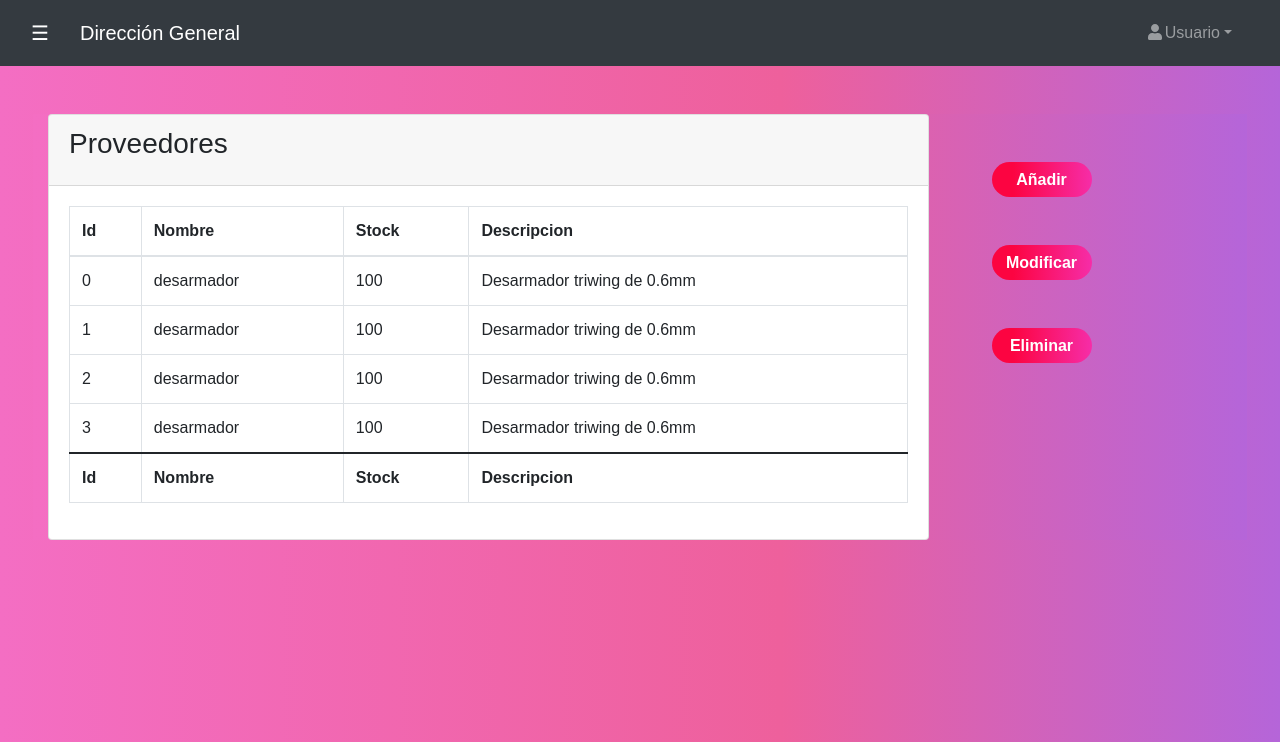
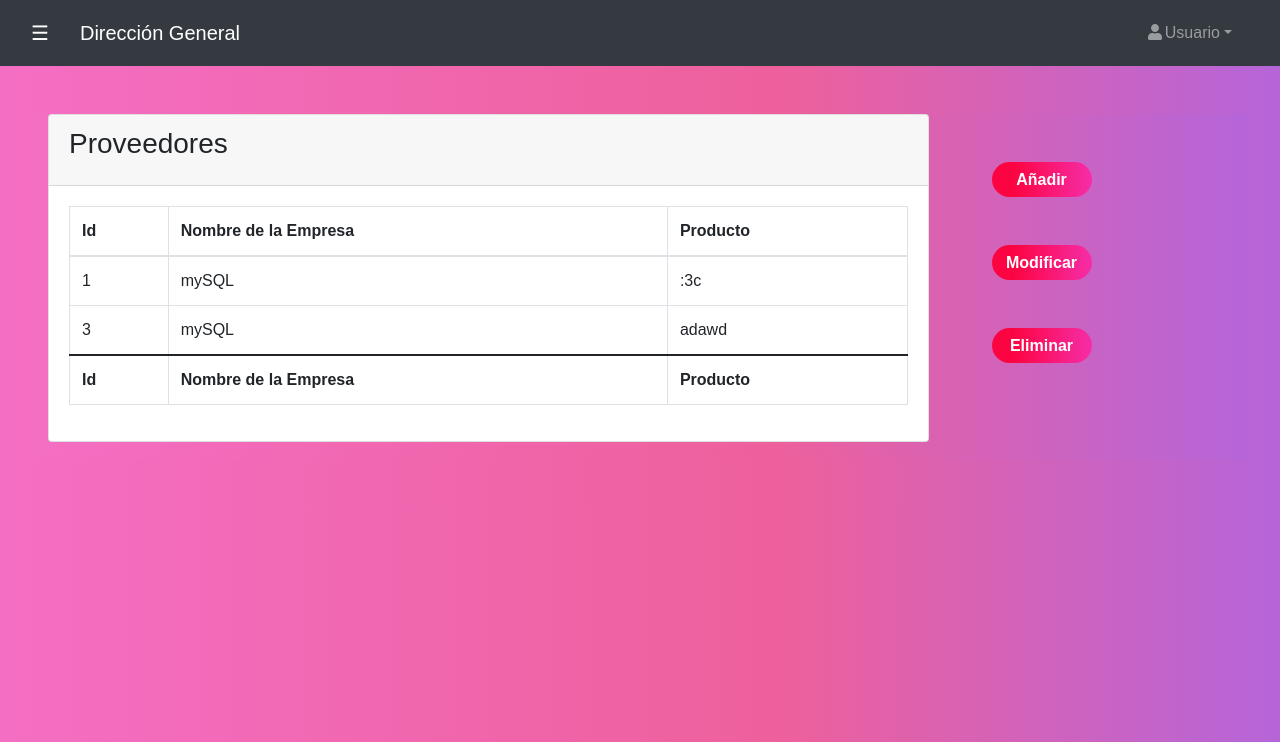
Before and after one commit to JoseCarlosMarRangel/proy-internet-sheyla, a PHP site: page /direccion_proveedores.php in a window 1280 px wide. Shown: the top 742 px of the page. Run offline with PHP 8.4, Linux system fonts and the light colour scheme; data comes from the database, SQL or seed files in the repository; both versions use the stored data as it was after the commit; some libraries are stand-ins or nearby versions.

Commit message:
Se integro direccion provedores con modals, se anexo el script para añadir la tabla la base de datos

```diff
--- a/frontend/direccion_proveedores.php
+++ b/frontend/direccion_proveedores.php
@@ -1,3 +1,58 @@
+<?php
+require "../backend/conexion.php";
+
+function console_log($output, $with_script_tags = true)
+{
+  $js_code = 'console.log(' . json_encode($output, JSON_HEX_TAG) .
+    ');';
+  if ($with_script_tags) {
+    $js_code = '<script>' . $js_code . '</script>';
+  }
+  echo $js_code;
+}
+
+
+
+if (isset($_POST["submit"])){
+  $sql = "INSERT INTO proveedores (Id,Nombre_empresa,Producto)
+        VALUES (DEFAULT,'" . $_POST['name'] . "','" . $_POST['product'] . "')";
+  if (mysqli_query($conexion, $sql)) {
+    //echo "New event added successfully";
+  } else {
+    //echo "Error: " . $sql . "<br>" . $conn->error;
+  }
+}
+
+
+
+if (isset($_POST["mod"])){
+  $id = $_POST['id'];
+  $nombre = $_POST['name'];
+  $product = $_POST['product'];
+  $sql = "UPDATE proveedores SET Nombre_empresa =  '$nombre' ,  Producto = '$product'   WHERE Id = $id";
+  if (mysqli_query($conexion, $sql)) {
+    //echo "New event added successfully";
+  } else {
+    //echo "Error: " . $sql . "<br>" . $conn->error;
+  }
+}
+
+
+if (isset($_POST["del"])){
+  $id = $_POST['id'];
+  $sql = "DELETE FROM proveedores WHERE Id = $id";
+  if (mysqli_query($conexion, $sql)) {
+    //echo "New event added successfully";
+  } else {
+    //echo "Error: " . $sql . "<br>" . $conn->error;
+  }
+}
+
+
+
+?>
+
+
 <!DOCTYPE html>
 <html lang="en">
 
@@ -79,43 +134,29 @@
               <thead>
                 <tr>
                   <th>Id</th>
-                  <th>Nombre</th>
-                  <th>Stock</th>
-                  <th>Descripcion</th>
+                  <th>Nombre de la Empresa</th>
+                  <th>Producto</th>
                 </tr>
               </thead>
-              <tbody>
-                <tr>
-                  <td>0</td>
-                  <td>desarmador</td>
-                  <td>100</td>
-                  <td>Desarmador triwing de 0.6mm</td>
-                </tr>
-                <tr>
-                  <td>1</td>
-                  <td>desarmador</td>
-                  <td>100</td>
-                  <td>Desarmador triwing de 0.6mm</td>
-                </tr>
-                <tr>
-                  <td>2</td>
-                  <td>desarmador</td>
-                  <td>100</td>
-                  <td>Desarmador triwing de 0.6mm</td>
-                </tr>
-                <tr>
-                  <td>3</td>
-                  <td>desarmador</td>
-                  <td>100</td>
-                  <td>Desarmador triwing de 0.6mm</td>
-                </tr>
-              </tbody>
+              <?php
+                $sql = "SELECT Id,Nombre_empresa,Producto FROM proveedores";
+                $result = mysqli_query($conexion, $sql);
+                if(mysqli_num_rows($result) > 0){
+
+                    while ($row = mysqli_fetch_assoc($result)) {
+                        echo '<tr>';
+                        echo '<td>'. $row['Id'] .'</td>';
+                        echo '<td>'. $row['Nombre_empresa'] .'</td>';
+                        echo '<td>'. $row['Producto'] .'</td>';
+                        echo '</tr>';
+                    }
+                }
+              ?>
               <tfoot>
                 <tr>
                   <th>Id</th>
-                  <th>Nombre</th>
-                  <th>Stock</th>
-                  <th>Descripcion</th>
+                  <th>Nombre de la Empresa</th>
+                  <th>Producto</th>
                 </tr>
               </tfoot>
             </table>
@@ -125,12 +166,109 @@
         <!-- /.card -->
       </div>
       <div class="col d-flex flex-column p-5">
-        <button class="btn mb-5 button-" data-toggle="modal" data-target="#modal-añadir">Añadir</button>
-        <button class="btn mb-5 button-" data-toggle="modal" data-target="#modal-modificar">Modificar</button>
-        <button class="btn mb-5 button-" data-toggle="modal" data-target="#modal-eliminar">Eliminar</button>
+        <button class="btn mb-5 button-" data-toggle="modal" name ="add" data-target="#adModal">Añadir</button>
+        <button class="btn mb-5 button-" data-toggle="modal" data-target="#modModal">Modificar</button>
+        <button class="btn mb-5 button-" data-toggle="modal" data-target="#delModal">Eliminar</button>
       </div>
     </div>
   </div>
+
+  <div class="modal fade" id="adModal" role="dialog" aria-labelledby="successModalLabel" aria-hidden="true">
+    <div class="modal-dialog" role="document">
+        <div class="modal-content">
+          <div class="modal-header">
+              <button type="button" class="close" data-dismiss="modal">&times;</button>
+              <h4 class="modal-title">Añadir provedor</h4>
+          </div>
+          <div class="modal-body">
+              <form action="direccion_proveedores.php" method="post">
+                <div class="form-group">
+                  <label for="eventtitle">Nombre provedor:</label>
+                  <input type="name" name="name" class="form-control" id="product" required="">
+                  <label for="Telefono">Producto:</label>
+                  <input type="product" name="product" class="form-control" id="product" require="">
+                </div>
+                  <button type="submit" value="submit" name="submit" class="btn btn-default">Submit</button>
+              </form>
+          </div>
+        </div>
+    </div>
+  </div>
+
+
+<div class="modal fade" id="modModal" role="dialog" aria-labelledby="successModalLabel" aria-hidden="true">
+    <div class="modal-dialog" role="document">
+        <div class="modal-content">
+          <div class="modal-header">
+              <button type="button" class="close" data-dismiss="modal">&times;</button>
+              <h4 class="modal-title">Modificar provedor</h4>
+          </div>
+          <div class="modal-body">
+              <form action="direccion_proveedores.php" method="post">
+                <div class="form-group">
+                  <label for="eventtitle">ID:</label>
+                  <input type="number" name="id" class="form-control" id="id" required="">
+                  <label for="eventtitle">Nombre provedor:</label>
+                  <input type="name" name="name" class="form-control" id="name" required="">
+                  <label for="Telefono">Producto:</label>
+                  <input type="product" name="product" class="form-control" id="product" require="">
+                </div>
+                  <button type="submit" value="mod" name="mod" class="btn btn-default">Submit</button>
+              </form>
+          </div>
+        </div>
+    </div>
+  </div>
+
+  <div class="modal fade" id="delModal" role="dialog" aria-labelledby="successModalLabel" aria-hidden="true">
+    <div class="modal-dialog" role="document">
+        <div class="modal-content">
+          <div class="modal-header">
+              <button type="button" class="close" data-dismiss="modal">&times;</button>
+              <h4 class="modal-title">Borrar provedor</h4>
+          </div>
+          <div class="modal-body">
+              <form action="direccion_proveedores.php" method="post">
+                <div class="form-group">
+                  <label for="eventtitle">ID:</label>
+                  <input type="number" name="id" class="form-control" id="id" required="">
+                </div>
+                  <button type="submit" value="del" name="del" class="btn btn-default">Submit</button>
+              </form>
+          </div>
+        </div>
+    </div>
+  </div>
+
+
+
+
+
+
+
+
+
+
+
+
+
+
+
+
+
+
+
+
+
+
+
+
+
+
+
+
+
+
 
   <!-- MODAL DE AÑADIR -->
   <div class="modal fade" id="modal-añadir">
```
Also changed, not shown: proveedores.sql (added, +67 -0 lines).
